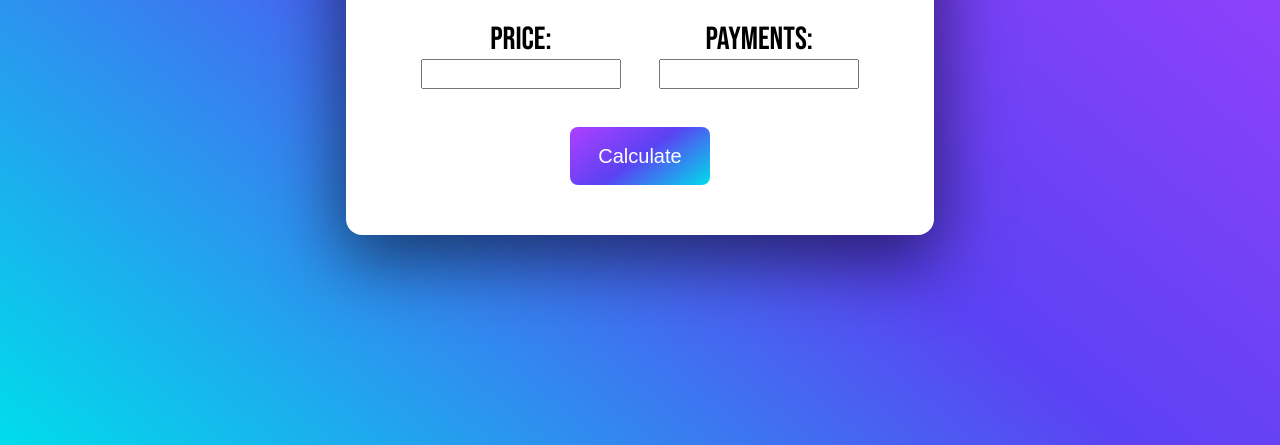
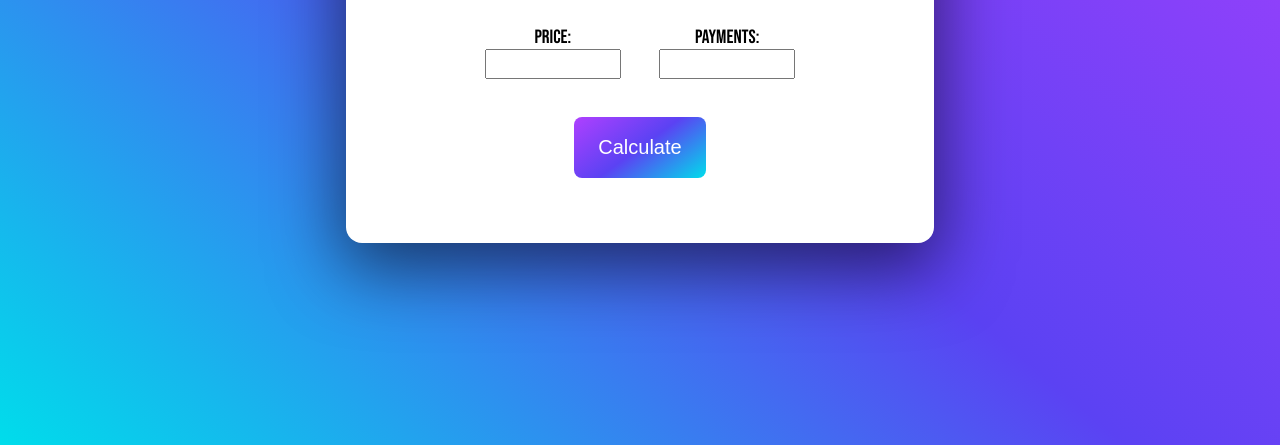
Before and after one commit to LironeFitoussi/credit-calc, a plain HTML site: page index.html in a window 1280 px wide. Shown: the part 371-816 px from the top of the page. Drawn offline with Linux system fonts and the light colour scheme.

Commit message:
final state

```diff
--- a/index.html
+++ b/index.html
@@ -9,7 +9,7 @@
 <body>
     <main>
         <h1>Credit Calculator</h1>
-        <form>
+        <article>
             <div>
                 <label for="price">Price:</label>
                 <input type="number" id="price" name="price" step="any"><br><br>
@@ -19,28 +19,14 @@
                 <label for="payments">Payments:</label>
                 <input type="number" id="payments" name="payments" step="1"><br><br>
             </div>
-
-        </form>
-
+        </article>
 
         <button onclick="calculate()">Calculate</button>
 
         <p id="result"></p>
     </main>
 
-
-    <script>
-        function calculate() {
-            var price = parseFloat(document.getElementById("price").value);
-            var payments = parseInt(document.getElementById("payments").value);
-
-            var extra = price % payments;
-            var paymentPerMonth = (price - extra) / payments;
-            var firstPayment = paymentPerMonth + extra;
-
-            var resultParagraph = document.getElementById("result");
-            resultParagraph.textContent = "First Payment: " + firstPayment.toFixed(2) + "\nEvery other month: " + paymentPerMonth.toFixed(2);
-        }
+    <script src="./index.js">
     </script>
 </body>
 </html>
--- /dev/null
+++ b/index.js
@@ -0,0 +1,11 @@
+function calculate() {
+    var price = parseFloat(document.getElementById("price").value);
+    var payments = parseInt(document.getElementById("payments").value);
+
+    var extra = price % payments;
+    var paymentPerMonth = (price - extra) / payments;
+    var firstPayment = paymentPerMonth + extra;
+
+    var resultParagraph = document.getElementById("result");
+    resultParagraph.textContent = "First Payment: " + firstPayment.toFixed(2) + "\nEvery other month: " + paymentPerMonth.toFixed(2);
+}
--- a/style.css
+++ b/style.css
@@ -21,7 +21,7 @@ main {
     padding: 3%;
     border-radius: 1rem;
     width: 40vw;
-    height: 40vh;
+    height: 42vh;
     box-shadow: rgba(0, 0, 0, 0.56) 0px 22px 70px 4px;
 }
 
@@ -29,7 +29,7 @@ h1 {
     font-size: 5vw;
 }
 
-form {
+article {
     display: flex;
     flex-direction: row;
     gap: 3vw;
@@ -41,13 +41,16 @@ div {
 }
 
 label {
-    font-size: 2.5vw;
+    width: 100%;
+    font-size: 1.5vw;
     text-align: center;
 }
 
 input {
-    width: 15vw;
+    width: 10vw;
     height: 3vh;
+    font-size: 1vw;
+    color: #00858e;
 }
 
 button {
@@ -55,21 +58,11 @@ button {
   background-image: linear-gradient(144deg,#AF40FF, #5B42F3 50%,#00DDEB);
   border: 0;
   border-radius: 8px;
-  box-sizing: border-box;
   color: #FFFFFF;
-  display: flex;
   font-family: Phantomsans, sans-serif;
   font-size: 20px;
-  justify-content: center;
-  line-height: 1em;
-  max-width: 100%;
-  min-width: 140px;
   padding: 19px 24px;
-  text-decoration: none;
   user-select: none;
-  -webkit-user-select: none;
-  touch-action: manipulation;
-  white-space: nowrap;
   cursor: pointer;
 }
 
@@ -78,15 +71,3 @@ button:hover {
     position: relative;
     bottom: 2px;
 }
-
-.button-63:active,
-.button-63:hover {
-  outline: 0;
-}
-
-@media (min-width: 768px) {
-  .button-63 {
-    font-size: 24px;
-    min-width: 196px;
-  }
-}
```
